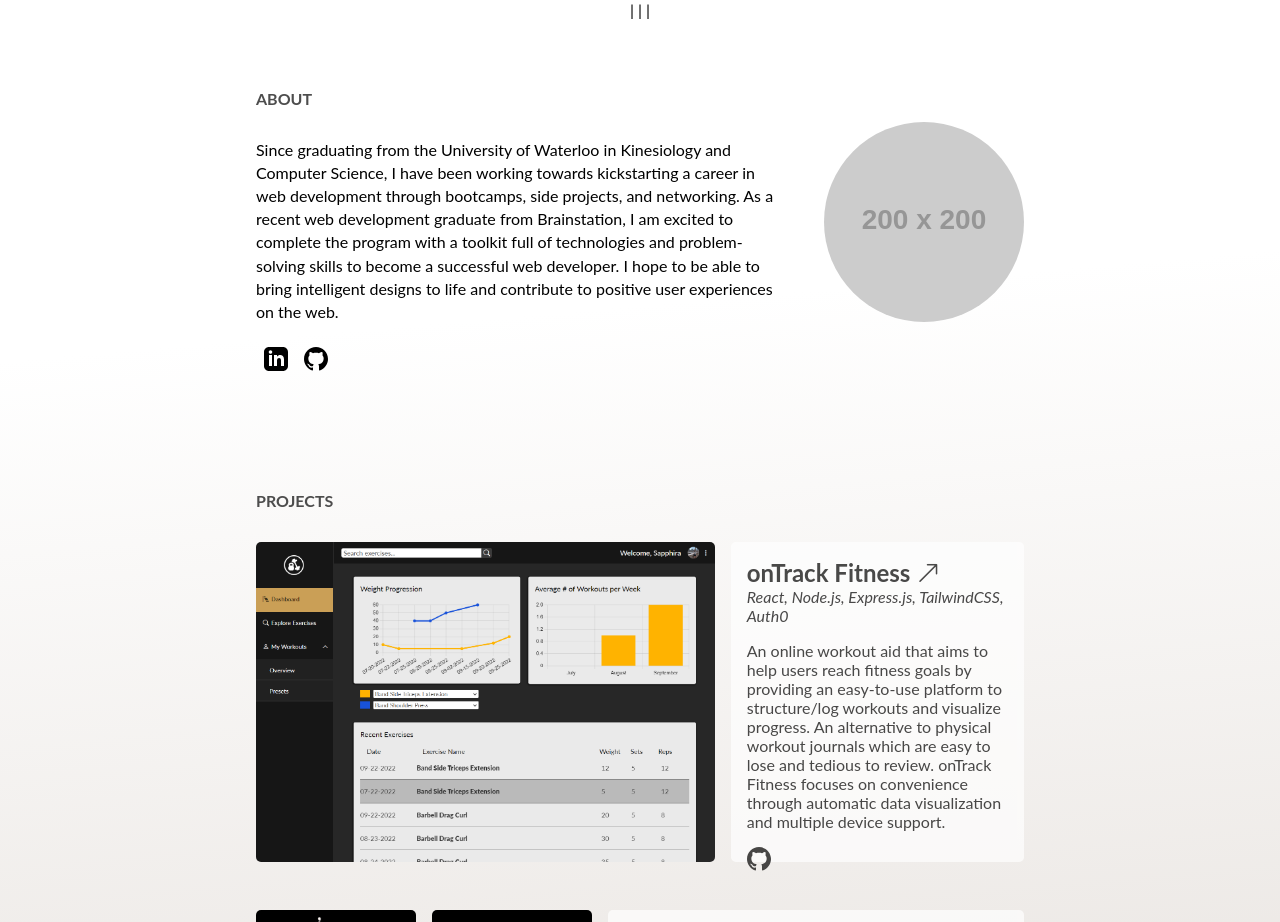
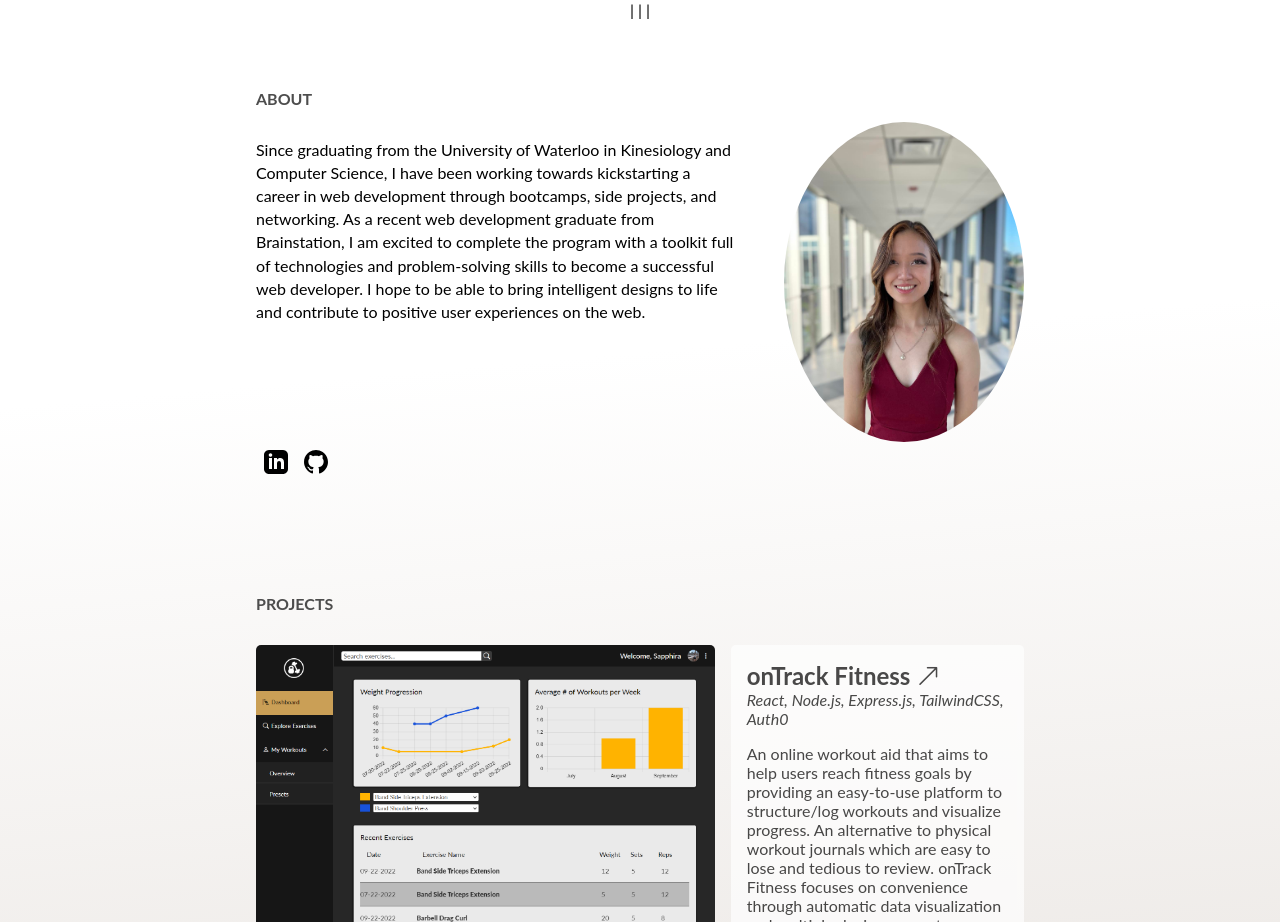
Before and after one commit to saphzheng/saphzheng.github.io, a JavaScript app: page / in a window 1280 px wide. Shown: the part 820-1742 px from the top of the page. Built offline with nearby package versions, Linux system fonts and the light colour scheme; the HTML template or start-up script is replaced by a standard one.

Commit message:
Add about photo

```diff
--- a/src/App.js
+++ b/src/App.js
@@ -1,6 +1,6 @@
 import './App.scss';
 import { BrowserRouter, Routes, Route } from 'react-router-dom';
-import Header from './components/Header/Header';
+// import Header from './components/Header/Header';
 import HomePage from './pages/HomePage/HomePage';
 // import Resume from './pages/Resume/Resume';
 
--- a/src/pages/HomePage/HomePage.js
+++ b/src/pages/HomePage/HomePage.js
@@ -7,6 +7,7 @@ import wnba2 from '../../assets/images/WNBA-preview2.png';
 import instock from '../../assets/images/instock-preview.png';
 import github from '../../assets/icons/github.svg';
 import linkedin from '../../assets/icons/linkedin.svg';
+import headshot from '../../assets/images/headshot.jpg';
 
 export default function HomePage() {
     return (
@@ -31,7 +32,7 @@ export default function HomePage() {
                         As a recent web development graduate from Brainstation, I am excited to complete the program with a toolkit full
                         of technologies and problem-solving skills to become a successful web developer. I hope to be able to bring
                         intelligent designs to life and contribute to positive user experiences on the web.</p>
-                        <img className="about__image" src="https://via.placeholder.com/200" alt="Sapphira"></img>
+                        <img className="about__image" src={headshot} alt="Sapphira"></img>
                 </div>
                 <a className="about__link" href="https://github.com/saphzheng"><img className="about__icon" src={linkedin} alt="LinkedIn"></img></a>
                 <a className="about__link" href="https://www.linkedin.com/in/sapphira-zheng"><img className="about__icon" src={github} alt="GitHub"></img></a>
--- a/src/pages/HomePage/HomePage.scss
+++ b/src/pages/HomePage/HomePage.scss
@@ -60,11 +60,11 @@
     &__image {
         border-radius: 50%;
         width: 15rem;
-        height: 15rem;
+        // height: 15rem;
 
-        @include tablet {
-            height: fit-content;
-        }
+        // @include tablet {
+        //     height: fit-content;
+        // }
 
     }
 
```
Also changed, not shown: src/assets/images/headshot.jpg (added).
